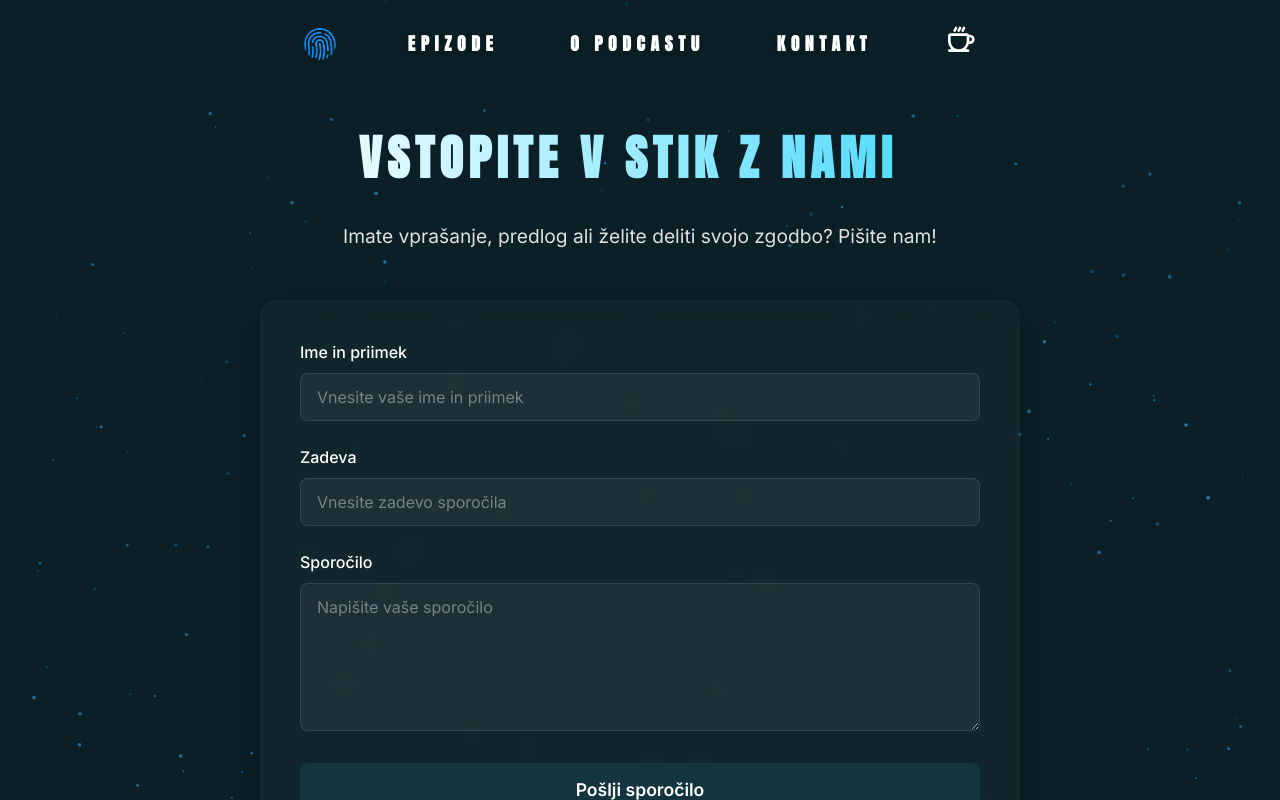
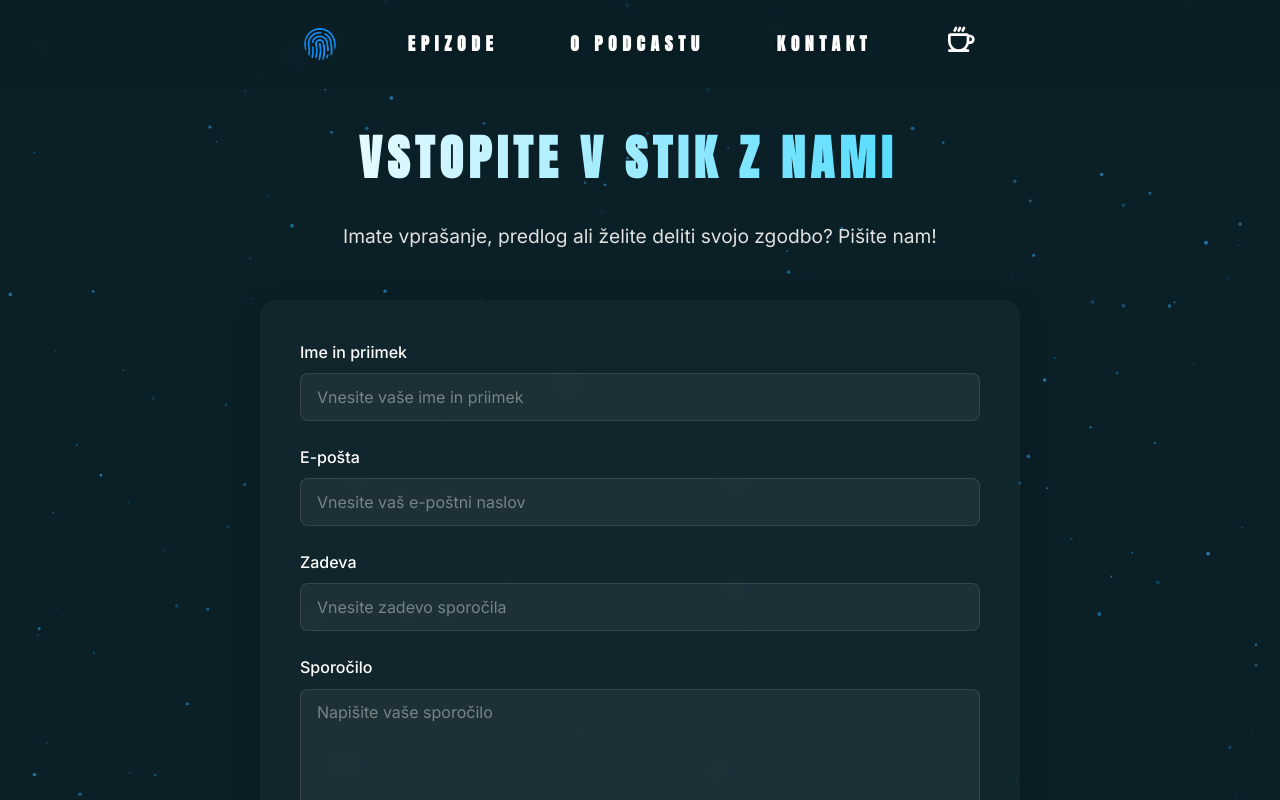
Before and after one commit to aptGetAdrian/webDividuum, a React (Vite) app in the folder frontend/: page /kontakt in a window 1280 px wide. Shown: the top 800 px of the page. Built offline with nearby package versions, Linux system fonts and the light colour scheme.

Commit message:
quick backup

```diff
--- a/frontend/src/components/Contact.jsx
+++ b/frontend/src/components/Contact.jsx
@@ -34,6 +34,7 @@ const Contact = () => {
 
   const [formData, setFormData] = useState({
     name: '',
+    email: '',
     subject: '',
     message: ''
   });
@@ -161,6 +162,7 @@ const Contact = () => {
         import.meta.env.VITE_EMAILJS_TEMPLATE_ID,
         {
           name: formData.name,
+          email: formData.email,
           subject: formData.subject,
           message: formData.message,
         },
@@ -175,7 +177,7 @@ const Contact = () => {
         message: 'Sporočilo uspešno poslano! Hvala za vaše sporočilo.'
       });
 
-      setFormData({ name: '', subject: '', message: '' });
+      setFormData({ name: '', email: '', subject: '', message: '' });
     } catch (error) {
       setStatus({
         type: 'error',
@@ -224,6 +226,19 @@ const Contact = () => {
                   onChange={handleChange}
                   required
                   placeholder="Vnesite vaše ime in priimek"
+                />
+              </div>
+
+              <div className="form-group">
+                <label htmlFor="email">E-pošta</label>
+                <input
+                  type="email"
+                  id="email"
+                  name="email"
+                  value={formData.email}
+                  onChange={handleChange}
+                  required
+                  placeholder="Vnesite vaš e-poštni naslov"
                 />
               </div>
 
```
